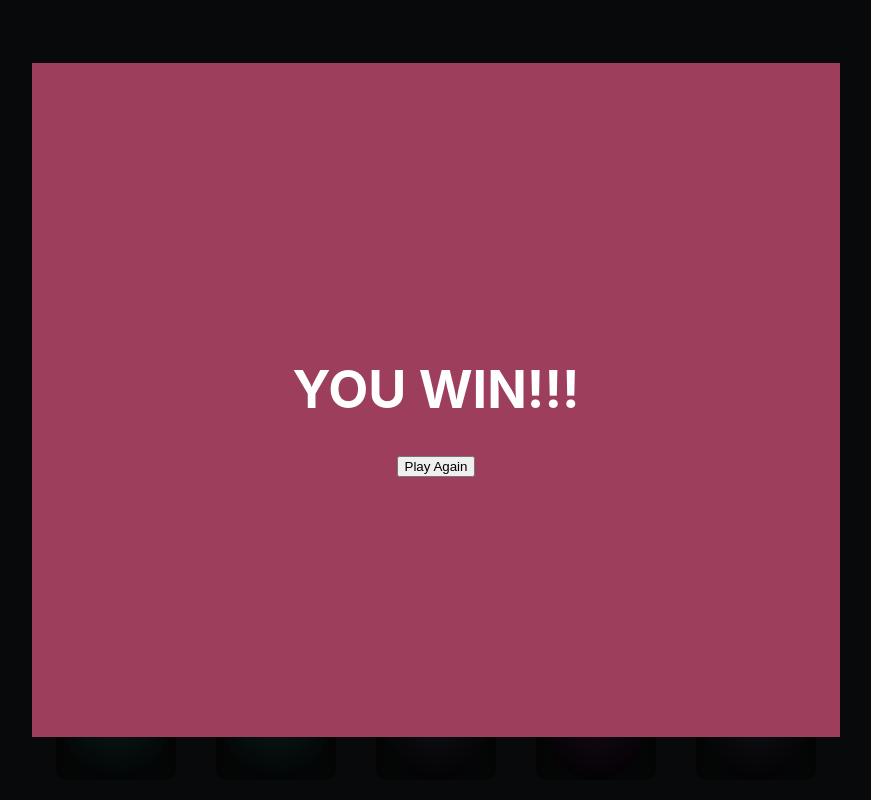
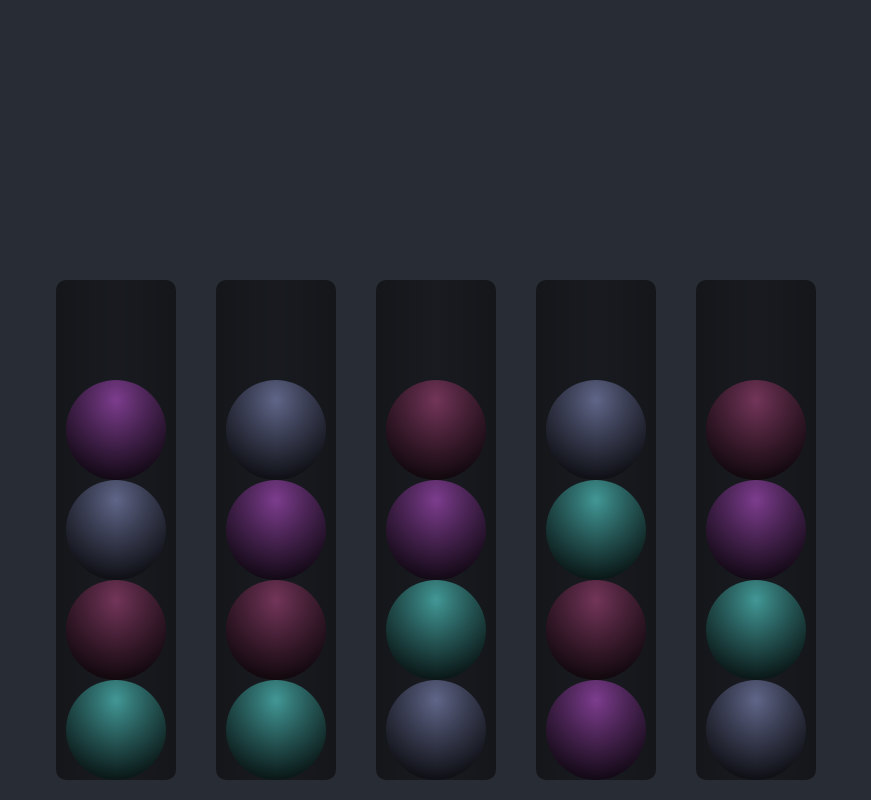
Before and after one commit to jalomas7/sort-racer, a React (Create React App) app: page / in a window 1280 px wide. Shown: the whole page, without its empty margins (204-1075 px from the left). Built offline with nearby package versions, Linux system fonts and the light colour scheme.

Commit message:
fixes modal bug

```diff
--- a/src/components/GameWon.tsx
+++ b/src/components/GameWon.tsx
@@ -21,7 +21,7 @@ const GameWonResetButton = styled.button`
 const GameWonHeader = styled.h1``;
 
 const GameWon = () => {
-  const { resetGame } = useBallContext();
+  const { gameWon, resetGame } = useBallContext();
   const [color, setColor] = useState("transparent");
 
   useEffect(() => {
@@ -29,7 +29,7 @@ const GameWon = () => {
   }, []);
 
   return (
-    <Modal open={true} backgroundColor={'rgba(0,0,0,0.8)'}>
+    <Modal open={gameWon} backgroundColor={'rgba(0,0,0,0.8)'}>
       <GameWonContainer background={color}>
         <GameWonHeader>YOU WIN!!!</GameWonHeader>
         <GameWonResetButton onClick={resetGame}>Play Again</GameWonResetButton>
--- a/src/components/Modal.tsx
+++ b/src/components/Modal.tsx
@@ -9,7 +9,7 @@ export type ModalProps = {
 const ModalContainer = styled.div<ModalProps>`
   height: 100%;
   width: 100%;
-  visibility: ${({ open }) => (open ? "visible" : "none")};
+  visibility: ${({ open }) => (open ? "visible" : "hidden")};
   background-color: ${({ backgroundColor }) => backgroundColor};
   position: absolute;
   z-index: 1;
```
